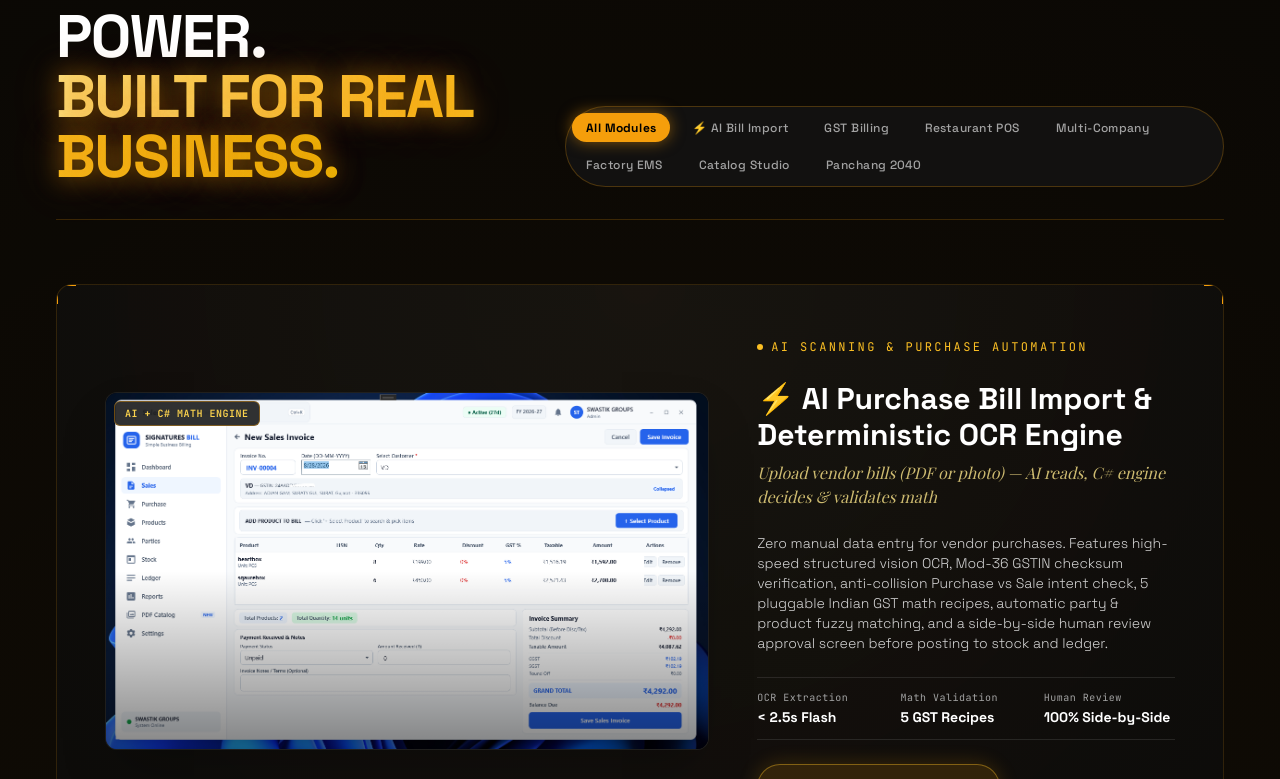
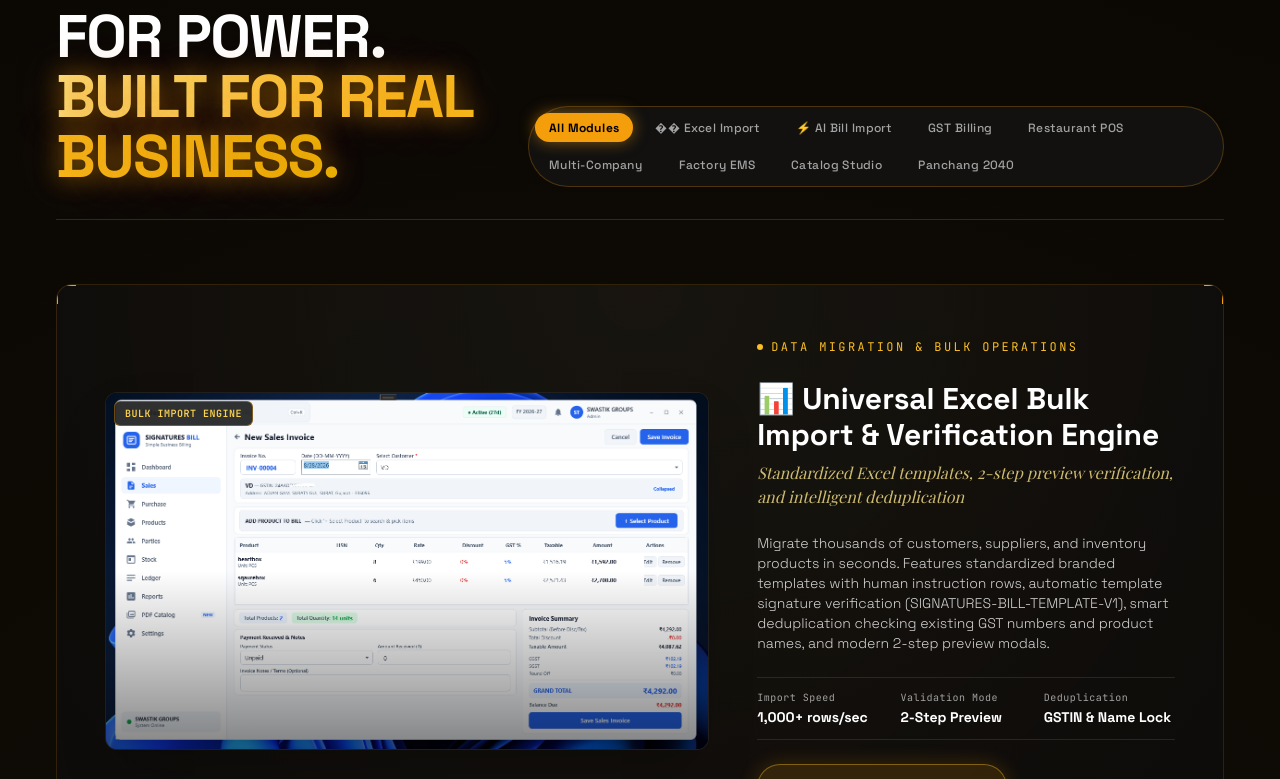
Before and after one commit to Saumya25-hub/LIGHT-BILL-SOFFTWARES-SaaS-WEB, a React (Vite) app: page / in a window 1280 px wide. Shown: the part 2341-3120 px from the top of the page. Built offline with nearby package versions, Linux system fonts and the light colour scheme; a web font is replaced by a local one.

Commit message:
feat(website): showcase Universal Excel Bulk Import, rapid keyboard shortcuts, and v2.0.0 release changelog

```diff
--- a/src/components/assistant/CuteRobotCopilot.tsx
+++ b/src/components/assistant/CuteRobotCopilot.tsx
@@ -182,6 +182,14 @@
         botResponse = '🖨️ Yes! Supports all standard 80mm (3-inch) and 58mm (2-inch) ESC/POS USB, Bluetooth, and LAN thermal receipt printers with instant 0-second auto-cut blit printing and bilingual Indian regional font support.';
       } else if (query.includes('gst') || query.includes('tax')) {
         botResponse = '📑 100% compliant with GSTN 2026 rules! Handles CGST/SGST/IGST, reverse charge, HSN auto-lookup, and one-click JSON e-way bill export.';
+      } else if (query.includes('excel') || query.includes('import') || query.includes('bulk')) {
+        botResponse = '📊 Yes! v2.0.0 features our Universal Excel Bulk Import & Verification Engine! Download our standardized branded Excel template, fill your customer or product rows, and click Verify. The software checks the template signature (SIGNATURES-BILL-TEMPLATE-V1), deduplicates against existing GST numbers and product names, and presents a 2-step review modal before saving!';
+        actions = [
+          { label: '📥 Download Windows Installer v2.0.0', action: () => onNavigate?.('/download') },
+          { label: 'Explore All Features', action: () => onNavigate?.('/product') },
+        ];
+      } else if (query.includes('shortcut') || query.includes('keyboard') || query.includes('fast') || query.includes('ctrl')) {
+        botResponse = '⌨️ Rapid Billing Engine: Press Ctrl+P inside Sales/Purchase to open the fast Party Picker, Ctrl+N to add new parties or products, and Ctrl+E to edit them directly inside directory cards. You can also rebind and customize your favorite shortcuts in Settings!';
       } else if (query.includes('multi') || query.includes('company') || query.includes('sync') || query.includes('branch') || query.includes('firm')) {
         botResponse = '🏢 Signatures Bill features Multi-Company Architecture with Universal Master Sync! Run unlimited sister firms and branches on 1 PC. Add products or parties once—they automatically sync across all companies in real-time. Crucially, Stock Quantities, Invoices, and Ledgers remain 100% strictly isolated per company so there is zero confusion!';
         actions = [
--- a/src/components/cinema/ComponineProjectShowcase.tsx
+++ b/src/components/cinema/ComponineProjectShowcase.tsx
@@ -23,9 +23,24 @@
   onLaunchDemo,
   onNavigate,
 }) => {
-  const [activeTab, setActiveTab] = useState<'all' | 'billing' | 'aibill' | 'restaurant' | 'multicompany' | 'ems' | 'catalog' | 'panchang'>('all');
+  const [activeTab, setActiveTab] = useState<'all' | 'excelbulk' | 'billing' | 'aibill' | 'restaurant' | 'multicompany' | 'ems' | 'catalog' | 'panchang'>('all');
 
   const projects: ProjectItem[] = [
+    {
+      id: 'excelbulk',
+      category: 'DATA MIGRATION & BULK OPERATIONS',
+      title: '📊 Universal Excel Bulk Import & Verification Engine',
+      tagline: 'Standardized Excel templates, 2-step preview verification, and intelligent deduplication',
+      description: 'Migrate thousands of customers, suppliers, and inventory products in seconds. Features standardized branded templates with human instruction rows, automatic template signature verification (SIGNATURES-BILL-TEMPLATE-V1), smart deduplication checking existing GST numbers and product names, and modern 2-step preview modals.',
+      badge: 'BULK IMPORT ENGINE',
+      image: '/assets/desktop-sales-invoice.png',
+      metrics: [
+        { label: 'Import Speed', value: '1,000+ rows/sec' },
+        { label: 'Validation Mode', value: '2-Step Preview' },
+        { label: 'Deduplication', value: 'GSTIN & Name Lock' },
+      ],
+      actionLabel: 'Explore Excel Import',
+    },
     {
       id: 'aibill',
       category: 'AI SCANNING & PURCHASE AUTOMATION',
@@ -169,6 +184,7 @@
           <div className="flex flex-wrap items-center gap-2 p-1.5 rounded-full bg-[#121110] border border-amber-500/25">
             {[
               { id: 'all', label: 'All Modules' },
+              { id: 'excelbulk', label: '📊 Excel Import' },
               { id: 'aibill', label: '⚡ AI Bill Import' },
               { id: 'billing', label: 'GST Billing' },
               { id: 'restaurant', label: 'Restaurant POS' },
--- a/src/pages/DownloadPage.tsx
+++ b/src/pages/DownloadPage.tsx
@@ -4,7 +4,7 @@
 import { Card } from '../components/ui/Card';
 import { Button } from '../components/ui/Button';
 import { siteConfig } from '../config/siteConfig';
-import { Laptop, Smartphone, Download, ShieldCheck, Clock } from 'lucide-react';
+import { Laptop, Smartphone, Download, ShieldCheck, Clock, Sparkles } from 'lucide-react';
 
 export const DownloadPage: React.FC<PageProps> = () => {
   return (
@@ -56,6 +56,18 @@
                 <span className="text-slate-500">Trial Period:</span>
                 <span className="text-emerald-700 font-bold">35 Days Free</span>
               </div>
+            </div>
+
+            <div className="p-3 bg-emerald-50/70 rounded-lg border border-emerald-200/60 text-[11px] text-emerald-900 space-y-1">
+              <span className="font-semibold flex items-center gap-1.5 text-emerald-800">
+                <Sparkles className="w-3.5 h-3.5 text-emerald-600" /> What's New in v2.0.0:
+              </span>
+              <ul className="list-disc list-inside space-y-0.5 text-emerald-700">
+                <li>Universal Excel Bulk Import with 2-step verification preview</li>
+                <li>Ctrl+P Party Picker & rapid billing shortcuts (Ctrl+N, Ctrl+E)</li>
+                <li>Ultra-smooth sidebar animations optimized for i3 / 4GB RAM PCs</li>
+                <li>Safe In-Place Upgrade: Zero data loss for existing DB & invoices</li>
+              </ul>
             </div>
           </div>
 
--- a/src/pages/ProductPage.tsx
+++ b/src/pages/ProductPage.tsx
@@ -21,13 +21,27 @@
   Wifi,
   Calendar,
   Database,
-  Sparkles
+  Sparkles,
+  Table,
+  Keyboard
 } from 'lucide-react';
 
 import { MultiCompanySyncSection } from '../components/product/MultiCompanySyncSection';
 
 export const ProductPage: React.FC<PageProps> = ({ onNavigate, onLaunchDemo }) => {
   const verifiedDesktopModules = [
+    {
+      title: "📊 Universal Excel Bulk Import & Verification Engine",
+      desc: "Migrate thousands of parties and products in seconds with standardized Excel (.xlsx) templates. Includes strict schema validation, unique code verification (SIGNATURES-BILL-TEMPLATE-V1), real-time deduplication against existing GST numbers and product names, and modern 2-step verification preview modal.",
+      icon: <Table className="w-5 h-5 text-emerald-600" />,
+      tag: "⚡ NEW Phase 4",
+    },
+    {
+      title: "⌨️ Rapid Billing & Keyboard Shortcut Engine",
+      desc: "Designed for high-speed counter billing. Quick party picker via Ctrl+P in Sales & Purchase, instant Party creation via Ctrl+N, rapid edit via Ctrl+E in directories, and full shortcut key rebinding in System Settings.",
+      icon: <Keyboard className="w-5 h-5 text-amber-600" />,
+      tag: "⚡ NEW Shortcuts",
+    },
     {
       title: "⚡ AI Purchase Bill Import & Scanner",
       desc: "Zero-data-entry vendor purchases: Upload or scan any vendor bill (PDF or photo). High-speed OCR extracts line items, validates GSTIN checksums, resolves party & products, tests 5 Indian GST math recipes, and provides a side-by-side human review screen before posting to stock and ledger.",
```
